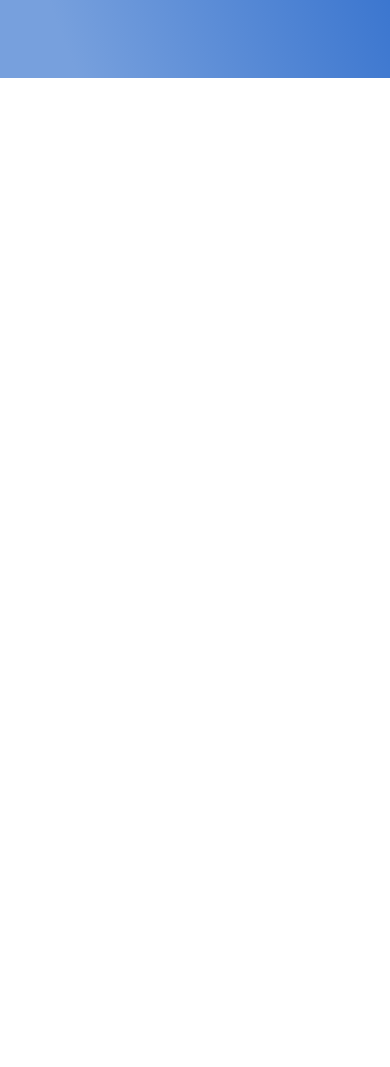
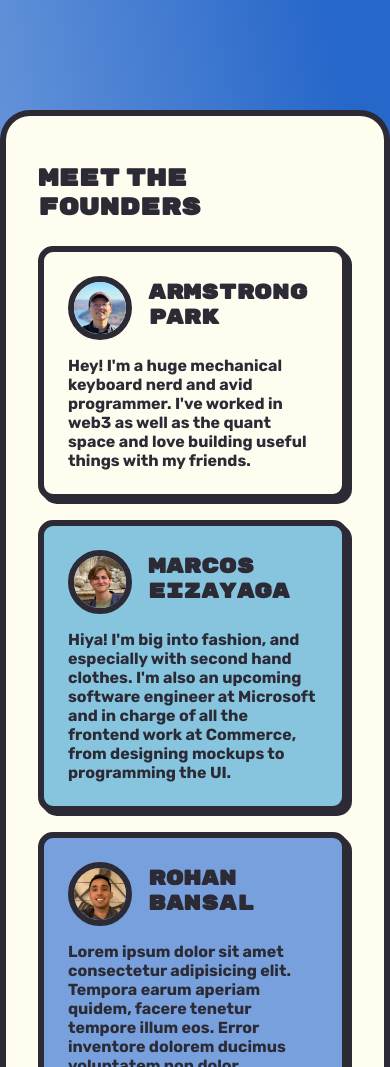
Before and after one commit to commerce-one/Website, an Astro site: page / in a window 390 px wide. Shown: the part 933-2000 px from the top of the page. Before the commit the page ends 1011 px from the top, so only its background shows below. Built offline with nearby package versions, Linux system fonts and the light colour scheme; Astro itself is replaced by a stand-in of ours.

Commit message:
add founders

```diff
--- /dev/null
+++ b/src/components/founder.astro
@@ -0,0 +1,107 @@
+---
+interface Props {
+  name: string;
+  bio: string;
+  profileSrc: string;
+  align?: "left" | "right";
+  color?: string;
+}
+const {
+  name,
+  bio,
+  profileSrc,
+  align,
+  color = "var(--background)",
+} = Astro.props as Props;
+---
+
+<div
+  class:list={[
+    "founder",
+    { alignLeft: align == "left", alignRight: align == "right" },
+  ]}
+>
+  <img src={profileSrc} alt="Profile picture" class="profile-pic" />
+  <h2 class="name">{name}</h2>
+  <p class="bio">{bio}</p>
+</div>
+
+<style define:vars={{ color }}>
+  .founder {
+    display: grid;
+    align-items: flex-start;
+    column-gap: 2em;
+    max-width: 700px;
+    align-self: flex-start;
+    grid-template-columns: 1fr auto;
+    grid-template-rows: 1fr auto;
+    grid-template-areas:
+      "pfp name"
+      "pfp bio";
+    padding: 1.5em;
+    background-color: var(--color);
+    border-radius: 15px;
+    border: 6px solid var(--text);
+    box-shadow: 4px 4px 0px var(--text);
+    margin-bottom: 4px;
+    margin-right: 4px;
+  }
+
+  .founder.alignRight {
+    align-self: flex-end;
+  }
+
+  .profile-pic {
+    align-self: center;
+    grid-area: pfp;
+    height: 5em;
+    width: 5em;
+    border-radius: 200px;
+    border: 6px solid var(--text);
+    overflow: hidden;
+  }
+
+  .name {
+    grid-area: name;
+  }
+
+  .bio {
+    grid-area: bio;
+    margin: 0;
+    text-align: justify;
+  }
+
+  @media screen and (max-width: 700px) {
+    .founder {
+      row-gap: 1em;
+      column-gap: 1em;
+      grid-template-columns: auto 1fr;
+      grid-template-rows: auto auto;
+      grid-template-areas:
+        "pfp name"
+        "bio bio";
+    }
+    .name {
+      align-self: center;
+      font-size: 1.6em;
+    }
+    .profile-pic {
+      height: 4em;
+      width: 4em;
+    }
+    .bio {
+      text-align: start;
+    }
+  }
+
+  @media screen and (max-width: 500px) {
+    .name {
+      align-self: center;
+      font-size: 1.3em;
+    }
+    .profile-pic {
+      height: 4em;
+      width: 4em;
+    }
+  }
+</style>
--- a/src/pages/index.astro
+++ b/src/pages/index.astro
@@ -1,7 +1,7 @@
 ---
 import "../styles/main.css";
-import Header from "../components/header.astro";
 import Landing from "../sections/landing.astro";
+import Founder from "../components/founder.astro";
 ---
 
 <html lang="en">
@@ -14,6 +14,33 @@ import Landing from "../sections/landing.astro";
   </head>
   <body>
     <Landing />
+    <div class="about-us">
+      <div class="about-us-content">
+        <h1>Meet the founders</h1>
+        <div class="about-us-founders">
+          <Founder
+            name="Armstrong Park"
+            bio="Hey! I'm a huge mechanical keyboard nerd and avid programmer. I've worked in web3 as well as the quant space and love building useful things with my friends."
+            profileSrc="/armstrong-pfp.png"
+            align="left"
+          />
+          <Founder
+            name="Marcos Eizayaga"
+            bio="Hiya! I'm big into fashion, and especially with second hand clothes. I'm also an upcoming software engineer at Microsoft and in charge of all the frontend work at Commerce, from designing mockups to programming the UI."
+            profileSrc="/marcos-pfp.png"
+            align="right"
+            color="var(--primary)"
+          />
+          <Founder
+            name="Rohan Bansal"
+            bio="Lorem ipsum dolor sit amet consectetur adipisicing elit. Tempora earum aperiam quidem, facere tenetur tempore illum eos. Error inventore dolorem ducimus voluptatem non dolor temporibus commodi sed molestias, eius tempore."
+            profileSrc="/rohan-pfp.png"
+            align="left"
+            color="var(--tertiary)"
+          />
+        </div>
+      </div>
+    </div>
   </body>
 </html>
 
@@ -31,6 +58,33 @@ import Landing from "../sections/landing.astro";
       no-repeat;
   }
 
+  .about-us {
+    background: var(--background);
+    padding: 4em;
+    padding-top: 8em;
+    padding-bottom: 6em;
+    border-top-left-radius: 50px;
+    border-top-right-radius: 50px;
+    border-top: 6px solid var(--text);
+    border-left: 6px solid var(--text);
+    border-right: 6px solid var(--text);
+  }
+
+  .about-us h1 {
+    margin-bottom: 1em;
+  }
+
+  .about-us-content {
+    max-width: 1100px;
+    margin: 0 auto;
+  }
+
+  .about-us-founders {
+    display: flex;
+    flex-direction: column;
+    gap: 2em;
+  }
+
   @media screen and (max-width: 700px) {
     body {
       background: linear-gradient(
@@ -40,5 +94,25 @@ import Landing from "../sections/landing.astro";
         )
         no-repeat;
     }
+
+    .about-us {
+      padding: 4em 2em;
+    }
+
+    .about-us-founders {
+      gap: 1em;
+    }
+  }
+
+  @media screen and (max-width: 500px) {
+    .about-us {
+      padding: 3em 2em;
+      padding-top: 3em;
+      border-radius: 30px;
+    }
+
+    .about-us h1 {
+      margin-bottom: 1em;
+    }
   }
 </style>
--- a/src/sections/landing.astro
+++ b/src/sections/landing.astro
@@ -128,5 +128,9 @@ import NotionLogo from "../components/notion-logo.astro";
     p {
       margin-bottom: 1em;
     }
+
+    .mockup {
+      margin-bottom: 2em;
+    }
   }
 </style>
--- a/src/styles/main.css
+++ b/src/styles/main.css
@@ -1,12 +1,14 @@
 @import url("https://fonts.googleapis.com/css2?family=Rubik+Mono+One&family=Rubik:wght@700&display=swap");
 
 :root {
-  --primary: rgb(13, 199, 216);
+  --primary: #87c5df;
   --secondary: rgb(20, 193, 199);
   --tertiary: rgb(119, 160, 221);
   --quaternary: rgb(38, 103, 202);
   --text: #2b2a35;
   --discord: #5275ff;
+  --background: #fffcf0;
+  background-color: var(--background);
 }
 
 *,
```
Also changed, not shown: public/armstrong-pfp.png (added), public/favicon.svg, public/marcos-pfp.png (added), public/rohan-pfp.png (added).
